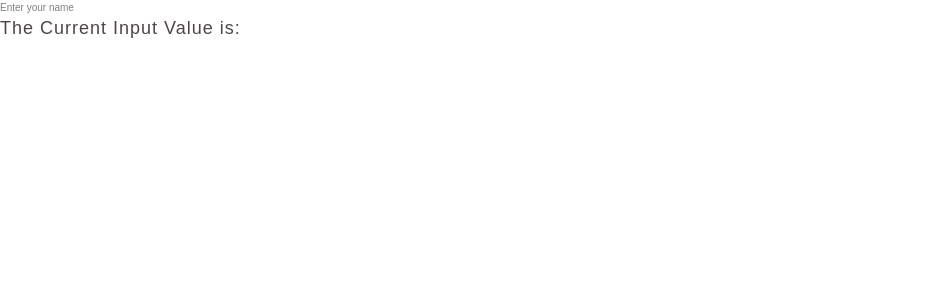
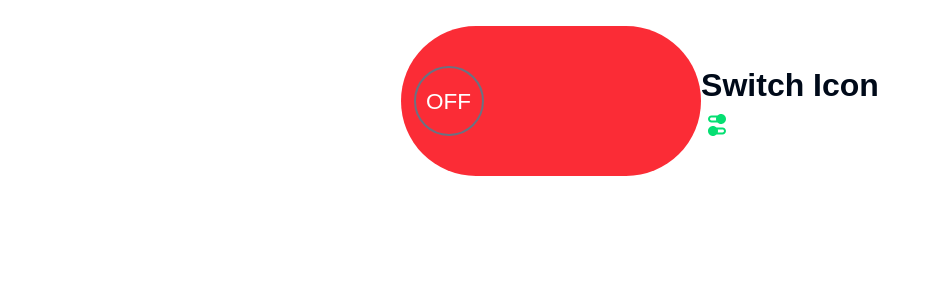
Before and after one commit to dshamshee/React-JS, a React (Vite) app in the folder First React/: page / in a window 1280 px wide. Shown: the top 300 px of the page, without its empty margins (0-940 px from the left). Built offline with nearby package versions, Linux system fonts and the light colour scheme.

Commit message:
Create ToggleSwitch Project

```diff
--- a/First React/package.json
+++ b/First React/package.json
@@ -13,6 +13,7 @@
     "@tailwindcss/vite": "^4.0.1",
     "react": "^19.0.0",
     "react-dom": "^19.0.0",
+    "react-icons": "^5.4.0",
     "styled-components": "^6.1.14",
     "tailwindcss": "^4.0.1"
   },
--- a/First React/src/App.jsx
+++ b/First React/src/App.jsx
@@ -7,7 +7,8 @@
 
 // import { EventProagation } from "./components/EventPropagation"
 // import { DericedState } from "./components/DericedState"
-import { LiftingState } from "./components/LiftStateUp"
+// import { LiftingState } from "./components/LiftStateUp"
+import {ToggleSwitch} from "./projects/ToggleSwitch/ToggleSwitch";
 // import { State } from "./components/hooks/State"
 
 export const App = () => {
@@ -16,16 +17,17 @@ export const App = () => {
   //     <h1 className="card-heading ">Lists of Best Netflix Series</h1>
   //   <NetflixSeries />
   // </section>
-    <>
+    <section className="container">
       {/* <EventHandling/> */}
       {/* <EventProps /> */}
       {/* <EventProagation /> */}
       {/* <State /> */}
       {/* <Sibling /> */}
       {/* <DericedState /> */}
-      <LiftingState />
+      {/* <LiftingState /> */}
+      <ToggleSwitch />
 
-    </>
+    </section>
   )
 
   // return <Profile />
--- /dev/null
+++ b/First React/src/projects/ToggleSwitch/ToggleSwitch.css
@@ -0,0 +1,54 @@
+body {
+    width: 100%;
+    height: 100vh;
+    display: flex;
+    justify-content: center;
+  }
+
+  .toggle-switch {
+    width: 100px;
+    height: 50px;
+    border-radius: 25px;
+    background-color: #ccc;
+    position: relative;
+    cursor: pointer;
+    padding: 5px;
+    margin-top: 5rem;
+    box-shadow: rgba(17, 12, 46, 0.15) 0px 48px 100px 0px;
+  }
+
+  .switch {
+    width: 40px;
+    height: 40px;
+    border-radius: 20px;
+    display: flex;
+    align-items: center;
+    justify-content: center;
+    color: white;
+    font-weight: bold;
+    position: absolute;
+    top: 5px;
+    left: 5px;
+    transition: transform 0.3s linear, background-color 0.3s linear;
+    border: 0.2rem solid #ccc;
+    box-shadow: rgba(100, 100, 111, 0.2) 0px 7px 29px 0px;
+  }
+
+  .on {
+    background-color: #4caf50;
+    transform: translateX(50px);
+    -webkit-transform: translateX(50px);
+    -moz-transform: translateX(50px);
+    -ms-transform: translateX(50px);
+    -o-transform: translateX(50px);
+  }
+
+  .off {
+    background-color: #f44336;
+    transform: translateX(0);
+  }
+
+  .switch-state {
+    margin: 0 10px;
+    text-transform: uppercase;
+  }
--- /dev/null
+++ b/First React/src/projects/ToggleSwitch/ToggleSwitch.jsx
@@ -0,0 +1,48 @@
+import { useState } from "react";
+import { IoMdSwitch } from "react-icons/io";
+// import "./ToggleSwitch.css";
+// export const ToggleSwitch = ()=>{
+
+//     const [isOn, setIsOn] = useState(false);
+
+//     const handleToggleSwitch = ()=>{
+//         setIsOn(!isOn);
+//     }
+
+//     const checkIsOn = isOn ? "ON" : "Off" ;
+//     const toggleBGColor = {backgroundColor:  isOn ? "#4caf50" : "#f44336" };
+
+//     return(
+//         <>
+//             <div className="toggle-switch" style={ toggleBGColor }  onClick={handleToggleSwitch} >
+//                 <div className={`switch ${ isOn ? "on" : "off" }`}>
+//                     <span className="switch-state">{ checkIsOn }</span>
+//                 </div>
+//             </div>
+//         </>
+//     )
+// }
+
+export const ToggleSwitch = ()=>{
+
+    const [isOn, setIsOn] = useState(false)
+
+    const handletoggleSwitch = ()=>{
+        setIsOn(!isOn);
+    }
+
+    // const positionEnd = "justify-end"
+    const circleTransform = isOn ? "translate-x-[210px]" : "translate-x-0"; // Adjust the value based on container width
+    const BGColor = isOn ? "bg-green-500" : "bg-red-500";
+
+    return(
+        <section className="flex justify-center items-center">
+            <div className={`mainContainer p-5 w-[300px] h-[150px] flex  items-center rounded-full cursor-pointer ${BGColor} transition-all duration-1000 ease-in-out `} onClick={handletoggleSwitch}>
+                <div className={`curcle w-28 h-28 rounded-full flex justify-center items-center border-2 border-gray-500 transition-all duration-1000 ease-in-out ${circleTransform}`}>
+                    <span className="text text-white text-center text-4xl">{ isOn ? "ON" : "OFF" }</span>
+                </div>
+            </div>
+            <h1 className="">Switch Icon <IoMdSwitch  className="text-green-400" /></h1>
+        </section>
+    )
+}
```
Also changed, not shown: 1 other file (tests, documents, lock files or other folders).
